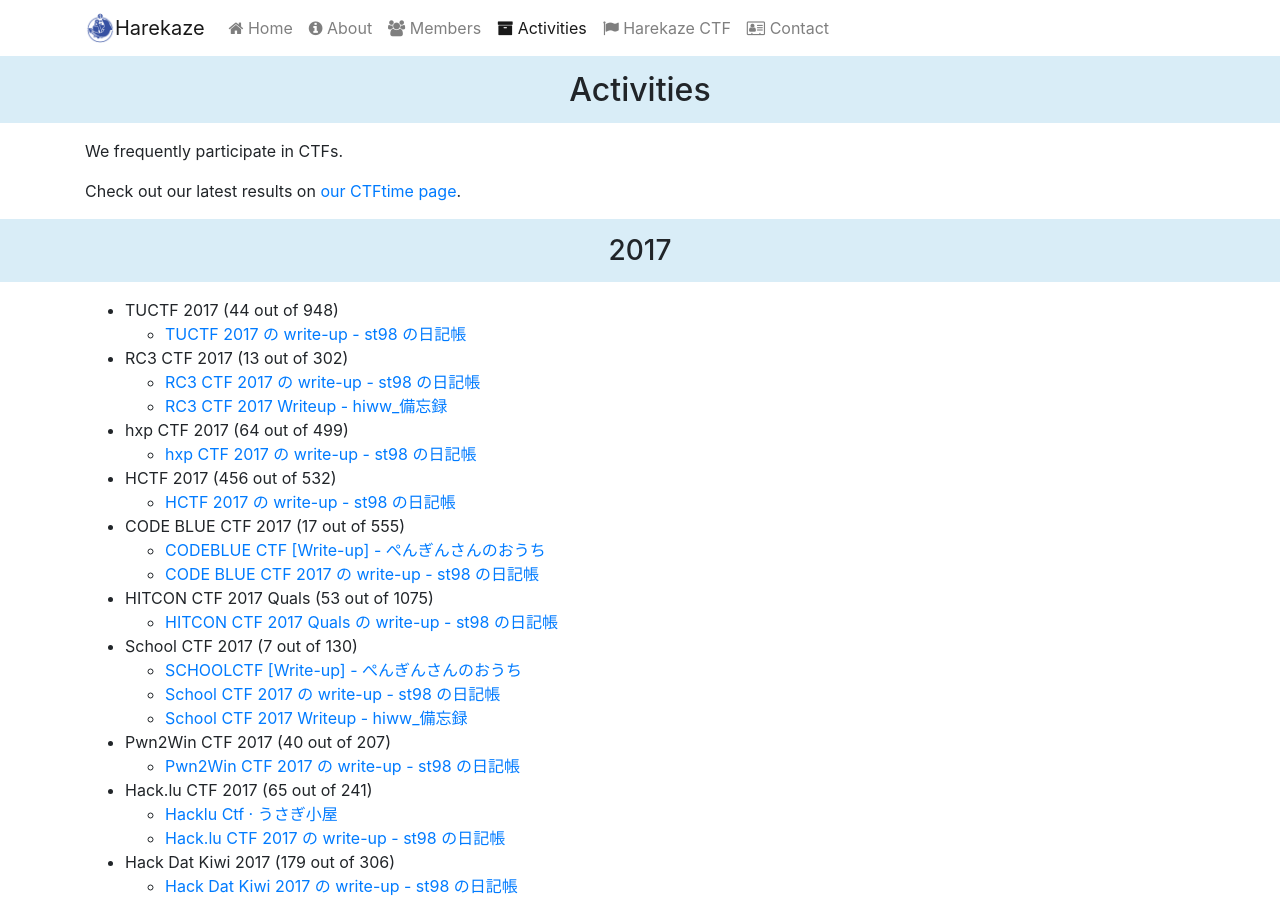
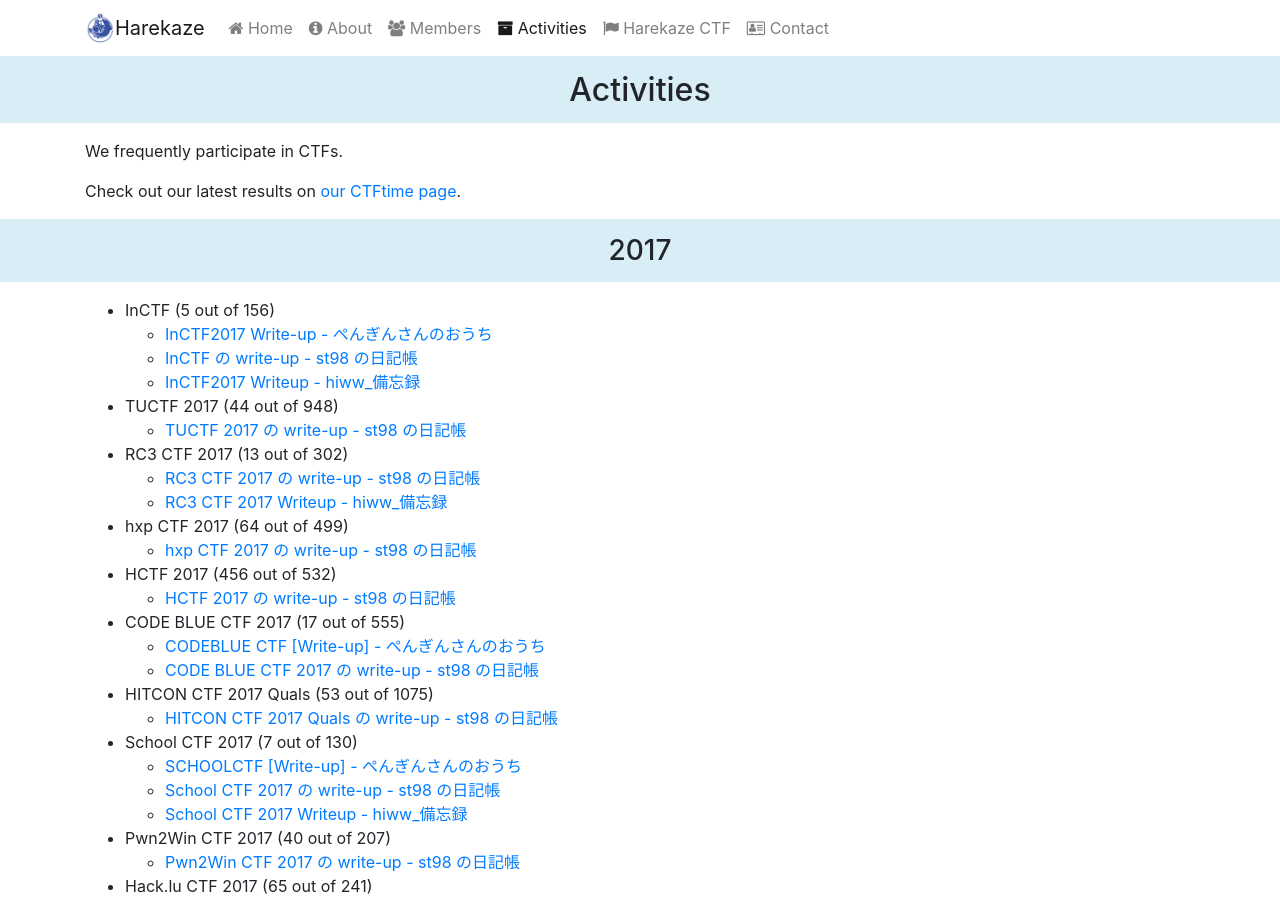
Before and after one commit to TeamHarekaze/TeamHarekaze.github.io, a Jekyll site: the page built from activities.html, in a window 1280 px wide and 900 px high. Built offline with Jekyll 4.4.1, drawn with Linux system fonts in a browser that asks for light colours; nearby versions of some CDN libraries.

Commit message:
Add Writeup

```diff
--- a/_data/activities.yml
+++ b/_data/activities.yml
@@ -1,5 +1,15 @@
 - year: 2017
   ctfs:
+    - name: "InCTF"
+      rank: 5
+      participants: 156
+      writeups:
+        - title: "InCTF2017 Write-up - ぺんぎんさんのおうち"
+          url: "http://ykm11.hatenablog.com/entry/2017/12/17/215441"
+        - title: "InCTF の write-up - st98 の日記帳"
+          url: "https://st98.github.io/diary/posts/2017-12-19-inctf.html"
+        - title: "InCTF2017 Writeup - hiww_備忘録"
+          url: "http://hiww.hatenablog.com/entry/2017/12/17/InCTF2017_Writeup"
     - name: "TUCTF 2017"
       rank: 44
       participants: 948
```
